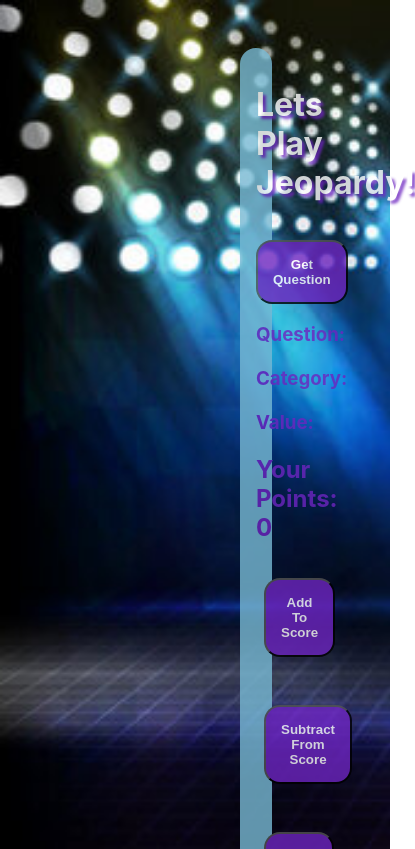
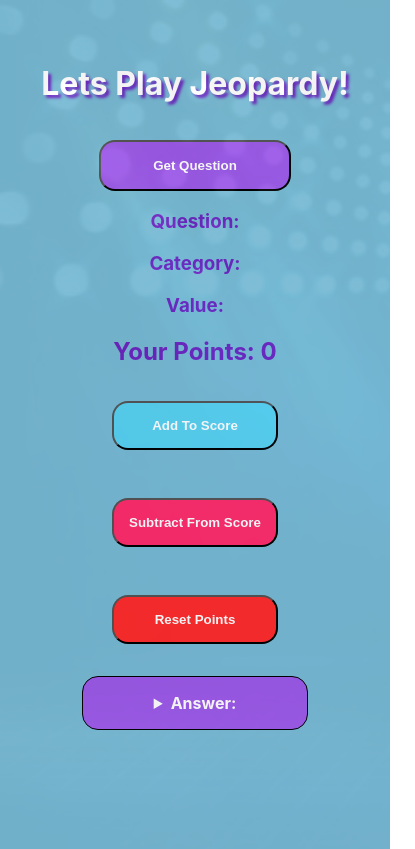
Before and after one commit to Sinuhem23/Jeopardy, a React (Create React App) app: page / in a window 390 px wide. Shown: the top 849 px of the page, 415 px wide, since content can reach past the window. Built offline with nearby package versions, Linux system fonts and the light colour scheme.

Commit message:
added media queries

```diff
--- a/src/question.css
+++ b/src/question.css
@@ -2,9 +2,10 @@
   background-image: url('./Image/Jeopardy_bg.jpeg');
   background-repeat: no-repeat;
   background-size: cover;
-  min-height: 55rem;
+  min-height: 60rem;
   color: white;
   font-weight: bold;
+  display: grid;
 }
 .inner_container {
   background-color: rgb(120, 186, 212);
@@ -18,10 +19,10 @@
 }
 button {
   color: white;
-  background-color: rgb(109, 37, 192);
   padding: 15px;
   border-radius: 1rem;
   font-weight: bold;
+  cursor: pointer;
 }
 .jeopardy_text {
   color: white;
@@ -29,15 +30,80 @@
 }
 .q_btn {
   margin-top: 1rem;
+  width: 12rem;
+  padding: 1rem;
+  background-color: rgb(157, 90, 233);
+
+  /* background-color: rgb(109, 37, 192); */
+}
+.q_btn:hover {
+  background-color: rgb(109, 37, 192);
 }
 .title_text {
   color: rgb(109, 37, 192);
 }
-.math_btn {
-  margin: 1rem 1rem 2rem 0.5rem;
+.add_btn {
+  margin: 1rem 1rem 2rem -1rem;
+  background-color: rgb(88, 209, 240);
 }
+.add_btn:hover {
+  /* background-color: rgb(88, 209, 240); */
+  background-color: rgb(37, 161, 192);
+}
+.subtract_btn {
+  margin: 1rem 1rem 2rem 0;
+  /* background-color: rgb(165, 43, 39); */
+  background-color: rgb(255, 44, 107);
+}
+.subtract_btn:hover {
+  background-color: rgb(184, 30, 76);
+}
+.reset_btn {
+  margin: 1rem 1rem 2rem 0;
+  background-color: rgb(255, 44, 44);
+}
+.reset_btn:hover {
+  background-color: rgb(165, 43, 39);
+}
+
 .answer_text {
-  color: rgb(109, 37, 192);
+  color: white;
+  border: 1px solid black;
+  /* background-color: rgb(109, 37, 192); */
+  background-color: rgb(157, 90, 233);
+
+  border-radius: 1rem;
+  justify-items: center;
+  width: 12rem;
   font-weight: bold;
   padding: 1rem;
+  cursor: pointer;
 }
+.answer_text:hover {
+  background-color: rgb(109, 37, 192);
+
+  /* background-color: rgb(157, 90, 233); */
+}
+.answer_container {
+  display: grid;
+  justify-content: center;
+}
+
+@media (max-width: 650px) {
+  .inner_container {
+    position: inherit;
+    opacity: 0.95;
+    border-radius: 0;
+  }
+  .math_btn {
+    display: grid;
+    justify-content: center;
+    padding-left: 1rem;
+  }
+  .add_btn {
+    margin: 1rem 1rem 2rem 0;
+  }
+  .jeopardy_text {
+    margin-top: 3rem;
+  }
+}
--- a/src/questions.js
+++ b/src/questions.js
@@ -66,6 +66,7 @@
     this.setState({
       score: 0,
     });
+    window.location.reload();
   }
   // answer = () => {
   //   fetch('http://jservice.io/api/random')
@@ -111,32 +112,36 @@
           </button>
           {/* Question */}
           <h3 className='title_text'>Question: </h3>
-          <h4>{this.state.question}</h4>
+          <h3>{this.state.question}</h3>
           {/* Category */}
           <h3 className='title_text'>Category: </h3>
-          <h4> {this.state.category.title}</h4>
+          <h3> {this.state.category.title}</h3>
           {/* Value */}
           <h3 className='title_text'>Value: </h3>
-          <h4> {this.state.value}</h4>
+          <h3> {this.state.value}</h3>
           <div>
             {/* Your Points */}
             <h2 className='title_text'>Your Points: {this.state.score}</h2>
           </div>
-          <button className='math_btn' onClick={() => this.add()}>
+          <div className='math_btn'>
+            <button className='add_btn' onClick={() => this.add()}>
               Add To Score
             </button>
-          <button className='math_btn' onClick={() => this.subtract()}>
+            <button className='subtract_btn' onClick={() => this.subtract()}>
               Subtract From Score
             </button>
-          <button className='math_btn' onClick={() => this.reset()}>
-            Reset
+            <button className='reset_btn' onClick={() => this.reset()}>
+              Reset Points
             </button>
+          </div>
           {/* <button onClick={this.answer}>Get Answer</button>
         <h3>Answer: {this.state.answer} </h3> */}
+          <div className='answer_container'>
             <details onToggle={this.toggleFunction}>
               <summary className='answer_text'>Answer:</summary>
               <h3>{this.state.answer} </h3>
             </details>
+          </div>
         </div>
       </div>
     );
```
Lines whose indentation alone changed are shown as unchanged.
